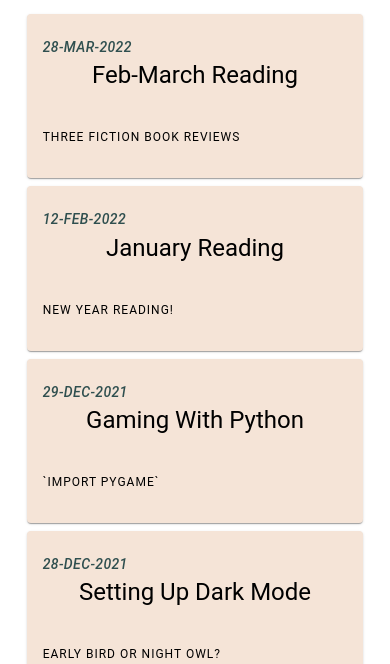
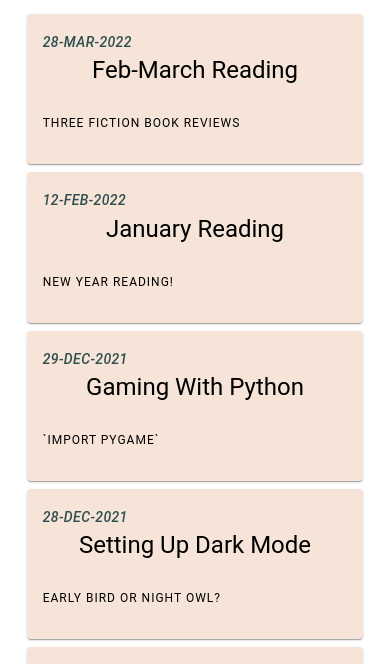
Before and after one commit to shivangisareen/my-blog, a Gatsby site: page /blog in a window 390 px wide. Shown: the part 180-844 px from the top of the page. Built offline with nearby package versions, Linux system fonts and the light colour scheme; Gatsby itself is replaced by a stand-in of ours.

Commit message:
blog cards display styling

```diff
--- a/src/pages/blog/styling/blogList.module.css
+++ b/src/pages/blog/styling/blogList.module.css
@@ -1,5 +1,5 @@
 .container {
-  font-family: Cambria, Cochin, Georgia, Times, "Times New Roman", serif !important;
+  font-family: Cambria !important;
   padding-top: 5%;
   padding-left: 17%;
   padding-right: 17%;
@@ -16,7 +16,7 @@
 
 @media (max-width: 480px) {
   .title {
-    font-size: 1.3em;
+    font-size: 1em;
   }
   .container {
     padding-left: 5%;
```
